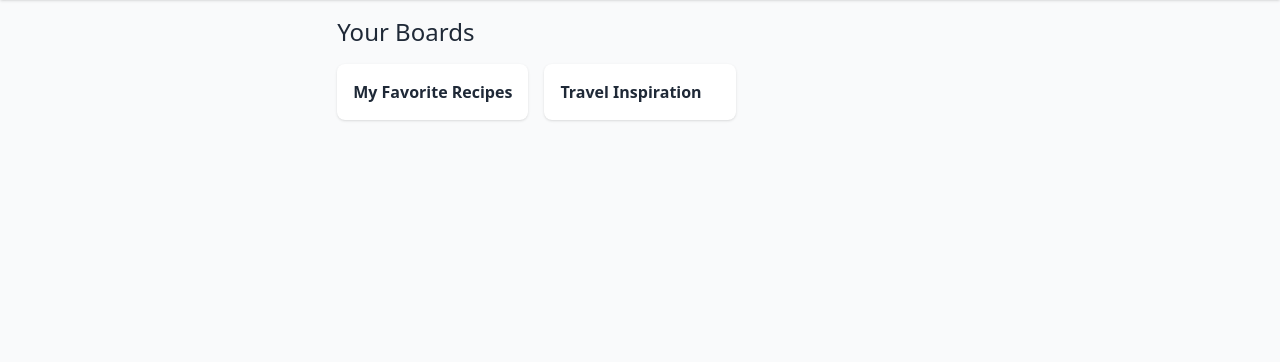
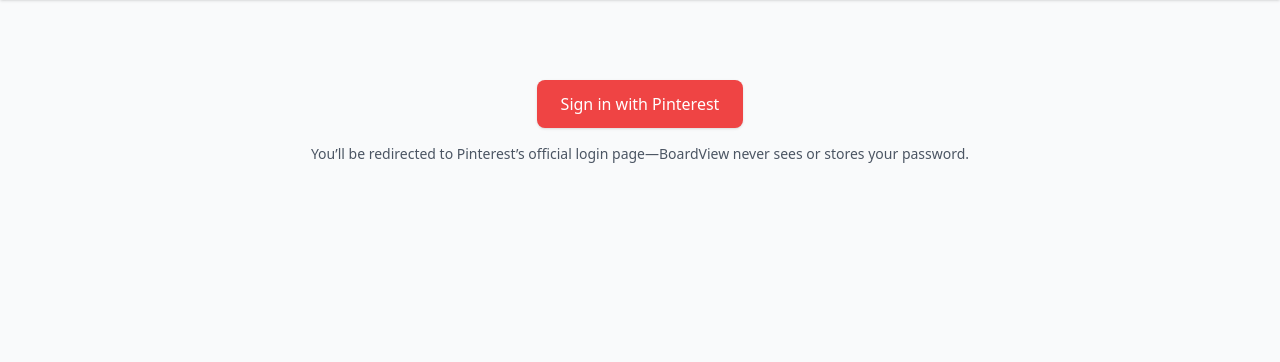
Before and after one commit to Sleevelesss/BoardView, a Flask app: page /boards in a window 1280 px wide. Shown: the part 60-422 px from the top of the page. Run offline with Flask 3, Linux system fonts and the light colour scheme; some libraries are stand-ins or nearby versions.

Commit message:
disclaimer update

```diff
--- a/templates/boards.html
+++ b/templates/boards.html
@@ -1,15 +1,13 @@
 {% extends 'base.html' %}
-{% block title %}Your Boards – BoardView{% endblock %}
+{% block title %}Sign In – BoardView{% endblock %}
 {% block content %}
-  <h2 class="text-2xl mb-4">Your Boards</h2>
-  <div class="grid grid-cols-2 md:grid-cols-3 gap-4">
-    {% for board in boards %}
-      <a href="{{ url_for('pins', board_id=board.id) }}"
-         class="block bg-white p-4 rounded-lg shadow hover:shadow-lg">
-        <h3 class="font-semibold">{{ board.name }}</h3>
-      </a>
-    {% else %}
-      <p>No boards to show.</p>
-    {% endfor %}
+  <div class="text-center py-16">
+    <a href="{{ url_for('login') }}"
+       class="inline-block bg-red-500 text-white px-6 py-3 rounded-lg shadow hover:bg-red-600 focus:ring-2 focus:ring-red-400">
+      Sign in with Pinterest
+    </a>
+    <p class="mt-4 text-sm text-gray-600">
+      You’ll be redirected to Pinterest’s official login page—BoardView never sees or stores your password.
+    </p>
   </div>
 {% endblock %}
```
